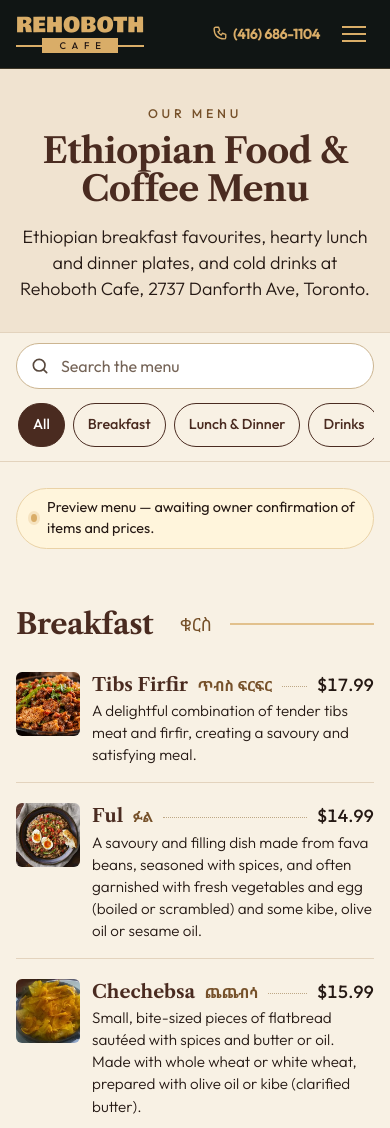
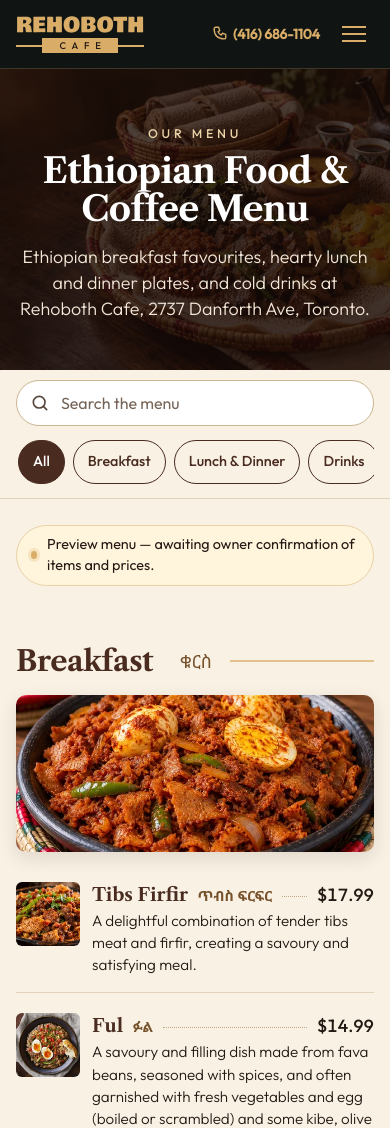
Before and after one commit to BiniyamETH/rehoboth-cafe, a plain HTML site: page menu.html in a window 390 px wide. Shown: the top 1128 px of the page. Drawn offline with nearby package versions, Linux system fonts and the light colour scheme.

Commit message:
Add photos to the menu page
- Top banner: Ethiopian platter photo under a dark overlay with light
  text, matching the homepage hero style
- Wide photo under each section heading: Firfir (Breakfast), Tibs
  (Lunch & Dinner), coffee pour (Drinks); 16:4.5 on desktop, 16:7 on
  phones; hidden with their section by the filters and search
- Photo credits for the platter and coffee-pour images

Co-Authored-By: Claude Opus 5.5 <noreply@anthropic.com>

```diff
--- a/menu.html
+++ b/menu.html
@@ -315,6 +315,10 @@
 
 <main id="main">
   <section class="menu-hero" aria-labelledby="menu-page-title">
+    <picture class="menu-hero-photo">
+      <img src="img/ethiopian-platter-injera.webp" srcset="img/ethiopian-platter-injera-800.webp 800w, img/ethiopian-platter-injera.webp 1400w" sizes="100vw"
+           width="1400" height="787" alt="" fetchpriority="high" decoding="async">
+    </picture>
     <div class="container">
       <p class="eyebrow">Our Menu</p>
       <h1 id="menu-page-title">Ethiopian Food &amp; Coffee Menu</h1>
@@ -344,6 +348,7 @@
 
     <section class="menu-category" id="breakfast" data-category="breakfast" aria-labelledby="cat-breakfast">
       <h2 id="cat-breakfast">Breakfast <span class="am" lang="am">ቁርስ</span></h2>
+      <figure class="cat-banner"><img src="img/firfir-rehoboth-1200.webp" srcset="img/firfir-rehoboth-640.webp 640w, img/firfir-rehoboth-1200.webp 1200w" sizes="(max-width: 1180px) 100vw, 1180px" width="1200" height="675" loading="lazy" decoding="async" alt="Firfir: shredded injera in berbere sauce with boiled eggs and green peppers in a black clay bowl" style="object-position: center 55%"></figure>
       <ul class="menu-list">
         <li class="menu-item has-photo">
           <img class="item-thumb" src="img/tibs-firfir-injera-thumb.webp" width="240" height="240" alt="Tibs Firfir with injera and green peppers" loading="lazy" decoding="async">
@@ -385,6 +390,7 @@
 
     <section class="menu-category" id="lunch-dinner" data-category="lunch-dinner" aria-labelledby="cat-lunch">
       <h2 id="cat-lunch">Lunch &amp; Dinner <span class="am" lang="am">ምሳ እና እራት</span></h2>
+      <figure class="cat-banner"><img src="img/slide-tibs-1200.webp" srcset="img/slide-tibs-640.webp 640w, img/slide-tibs-1200.webp 1200w" sizes="(max-width: 1180px) 100vw, 1180px" width="1200" height="675" loading="lazy" decoding="async" alt="Tibs: sauteed beef with green peppers and rosemary in a clay pot" style="object-position: center 45%"></figure>
       <ul class="menu-list">
         <li class="menu-item has-photo">
           <img class="item-thumb" src="img/shiro-chickpea-stew-injera-thumb.webp" width="240" height="240" alt="Shiro chickpea stew on injera with a fresh salad" loading="lazy" decoding="async">
@@ -429,6 +435,7 @@
 
     <section class="menu-category" id="drinks" data-category="drinks" aria-labelledby="cat-drinks">
       <h2 id="cat-drinks">Drinks <span class="am" lang="am">መጠጦች</span></h2>
+      <figure class="cat-banner"><img src="img/ethiopian-coffee-jebena-pour.webp" srcset="img/ethiopian-coffee-jebena-pour.webp 1090w" sizes="(max-width: 1180px) 100vw, 1180px" width="1090" height="462" loading="lazy" decoding="async" alt="Coffee poured from a clay jebena into small traditional cups" style="object-position: center 40%"></figure>
       <ul class="menu-list menu-list-compact">
         <li class="menu-item has-photo">
           <img class="item-thumb" src="img/ginger-ale-glass-thumb.webp" width="240" height="240" alt="A glass of ginger ale" loading="lazy" decoding="async">
@@ -481,6 +488,8 @@
         <li>Public domain / CC0: &ldquo;Misir Wot and Gomen Besiga&rdquo; by Andy Li, &ldquo;Coca-Cola glass bottle&rdquo; by Ralf Roletschek, &ldquo;Glass of water outside&rdquo; by Kurt Kaiser (all Wikimedia Commons).</li>
         <li>Tibs Firfir photo is a design placeholder until Rehoboth Cafe supplies its own.</li>
         <li>Ful: illustration supplied for this website.</li>
+        <li>Ethiopian platter (top banner): image supplied for this website.</li>
+        <li>Coffee pour (Drinks banner): design placeholder until Rehoboth Cafe supplies its own photo.</li>
       </ul>
     </details>
   </div>
--- a/styles.css
+++ b/styles.css
@@ -1040,3 +1040,23 @@ h2 { font-family: var(--serif); font-weight: 700; color: var(--red); font-size:
 .menu-category h2 .am { font-size: .62em; font-weight: 500; margin-left: .5em; vertical-align: .08em; }
 .card h3 .am { display: block; margin: 2px 0 0; font-size: .62em; font-weight: 500; }
 .home-page .menu-preview .card h3 .am { color: var(--gold-pale); }
+
+/* ================= Menu page photos ================= */
+/* Top banner: platter photo under a dark overlay, matching the homepage hero */
+.menu-hero { position: relative; isolation: isolate; overflow: hidden; background: var(--coffee); border-bottom: 0; padding: 80px 0 72px; }
+.menu-hero-photo { position: absolute; inset: 0; z-index: -2; }
+.menu-hero-photo img { width: 100%; height: 100%; object-fit: cover; object-position: center 62%; }
+.menu-hero::before { content: ""; position: absolute; inset: 0; z-index: -1; background: linear-gradient(180deg, rgba(var(--overlay-rgb), .74), rgba(var(--overlay-rgb), .82)); }
+.menu-hero .eyebrow { color: var(--gold-pale); }
+.menu-hero h1 { color: var(--white); }
+.menu-hero-text { color: var(--on-dark); }
+.menu-hero :focus-visible { outline-color: var(--gold-pale); }
+
+/* Wide photo under each section heading */
+.cat-banner { margin: 0 0 22px; border-radius: 12px; overflow: hidden; box-shadow: 0 6px 18px rgba(var(--shadow-rgb), .12); }
+.cat-banner img { width: 100%; aspect-ratio: 16 / 4.5; object-fit: cover; }
+@media (max-width: 680px) {
+  .menu-hero { padding: 56px 0 48px; }
+  .cat-banner { margin-bottom: 16px; border-radius: 10px; }
+  .cat-banner img { aspect-ratio: 16 / 7; }
+}
```
